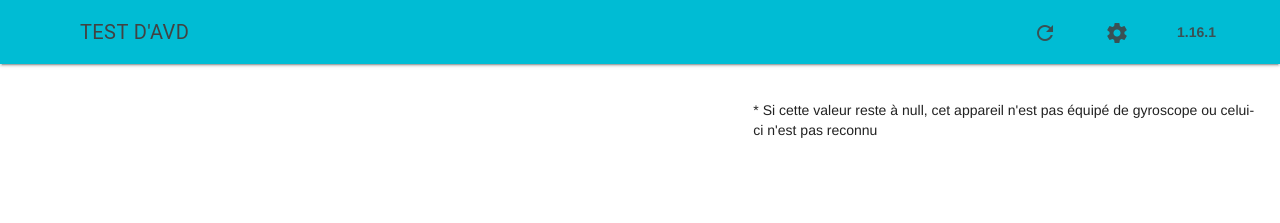
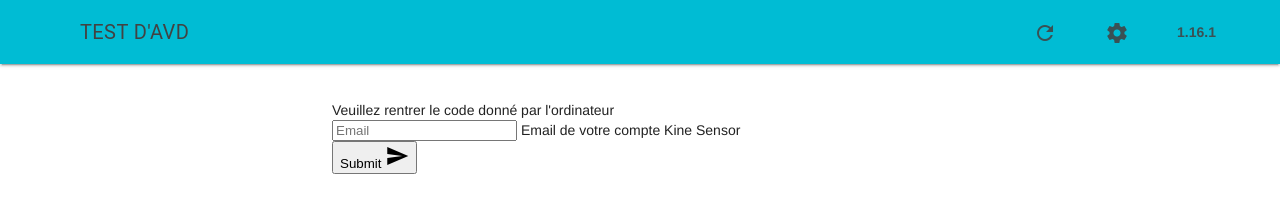
Before and after one commit to alexCampus/alexCampus.github.io, a plain HTML site: page index.html in a window 1280 px wide. Drawn offline with nearby package versions, Linux system fonts and the light colour scheme; no server answers.

Commit message:
change index

```diff
--- a/index.html
+++ b/index.html
@@ -23,45 +23,37 @@
 
 		<main class="mdl-layout__content">
 			<div class="mdl-grid">
-				<div class="mdl-cell mdl-cell--4-col">
+				<!-- <div class="mdl-cell mdl-cell--4-col">
 					<p id="valInDegrees" class="data"></p>
-				</div>
+				</div> -->
 				<div class="mdl-cell mdl-cell--3-col"></div>
 				<div class="mdl-cell mdl-cell--5-col">
-					* Si cette valeur reste à null, cet appareil n'est pas équipé de gyroscope ou celui-ci n'est pas reconnu
 					<div class="row">
-					    <!-- <div class="input-field col s6">
-					      <input id="idPc" type="text" class="validate">
-					      <label class="active" for="IdPc">Id Pc</label>
-					    </div> -->
+					    <div class="input-field col s6" id="form_back_token">
+							Veuillez rentrer le code donné par l'ordinateur
+							<div class="row">
+								<form class="col s12" onsubmit="getFirebaseGame()">
+									<div class="row">
+										<div class="input-field col s6">
+											<input id="email" type="email" class="validate" placeholder="Email">
+											<label class="active" for="email">Email de votre compte Kine Sensor</label>
+										</div>
+										<button class="btn waves-effect waves-light" type="submit" name="action">Submit
+    										<i class="material-icons right">send</i>
+ 		 								</button>
+									</div>
+								</form>
+							   <!--  <input id="idPc" type="text" class="validate">
+							    <label class="active" for="IdPc">Id Pc</label>
+
+							    <br> -->
+
+							</div>
+					    </div>
 				  	</div>
 				</div>
 			</div>
-			<div class="mdl-grid">
-			<div class="mdl-cell mdl-cell--5-col">
-					<!-- <div class="row">
-					    <div class="input-field col s6" id="form_back_token">
-							Veuillez rentrer le code donné par l'ordinateur
-							<div>
-							    <input id="idPc" type="text" class="validate">
-							    <label class="active" for="IdPc">Id Pc</label>
-							    <input id="email" type="email" class="validate">
-							    <label class="active" for="Email">Email</label><br>
-							    <button onclick="getFirebaseGame()" type="submit">Validez</button>
-
-							</div>
-					    </div>
-				  	</div> -->
-				</div>
-				<div class="mdl-cell mdl-cell--4-col"></div>
-				<div class="mdl-cell mdl-cell--4-col">
-					<p id="valueDir" class="data"></p>
-				</div>
-				<div class="mdl-cell mdl-cell--4-col"></div>
-			</div>
-			<canvas class="values hidden" id="canvas"></canvas>
 		</main>
-	</div>
 	<script src="https://unpkg.com/axios/dist/axios.min.js"></script>
 	<script src="https://www.gstatic.com/firebasejs/4.3.1/firebase.js"></script>
 	<script type="text/javascript" src="scripts/function.js"></script>
--- a/scripts/function.js
+++ b/scripts/function.js
@@ -57,10 +57,8 @@ function getFirebaseGame() {
 	var email  = document.getElementById('email').value;
 	var div    = document.getElementById('form_back_token');
 	//var canvas = document.getElementById('canvas').classList;
-	console.log('id', id);
 	axios.get('https://mealnlive.com/api/firebase_game/' + email)
 		.then(function(response) {
-			console.log(response);
 			if(response.data === false)
 			{
 				console.log('erreur de saisie du code');
@@ -70,7 +68,7 @@ function getFirebaseGame() {
 				setCookie('idPc', idPc, 1);
 				//canvas.remove('hidden');
 				div.classList.add('hidden');
-				document.location.href = '/';
+				document.location.href = '/accueil.html';
 			}
 		})
 		.catch(function(error) {
```
Also changed, not shown: accueil.html (renamed from token.html, +21 -3 lines).
